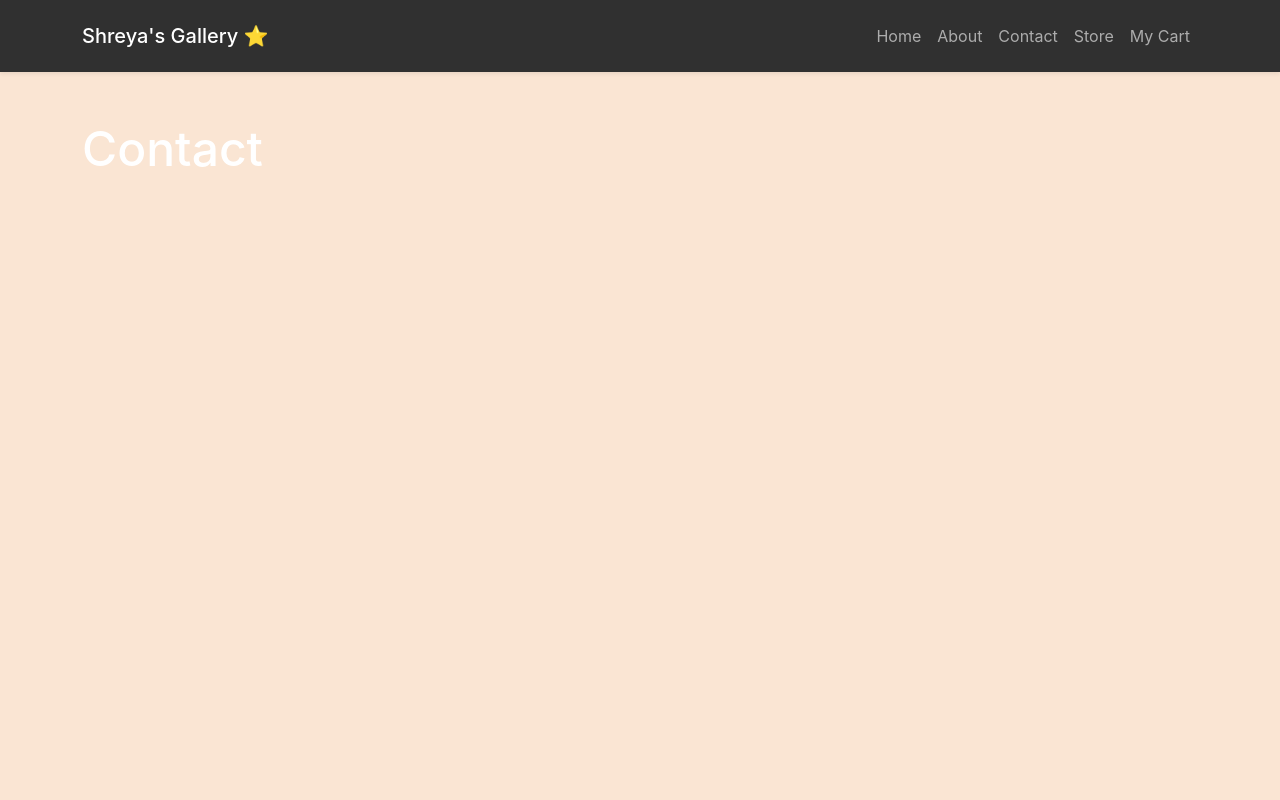
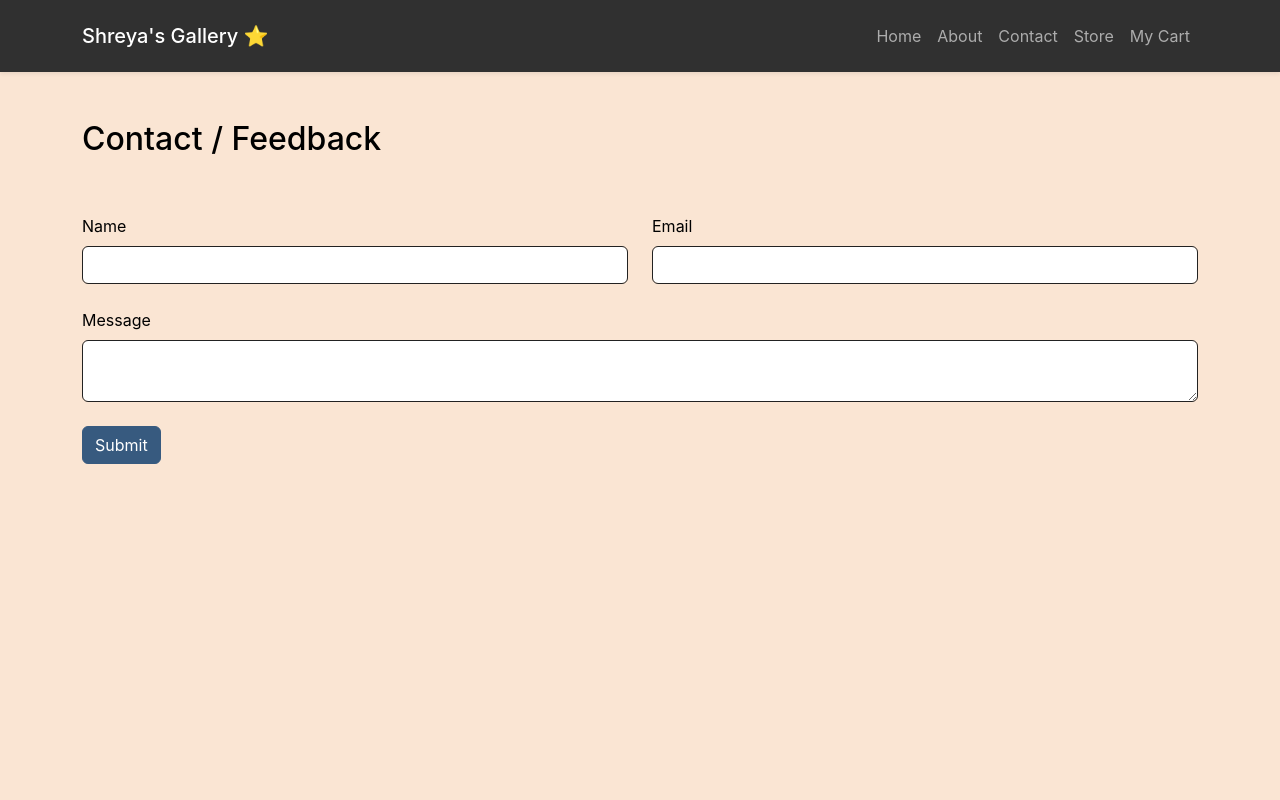
Before and after one commit to iamvkm/shreya-gallery, a React (Create React App) app: page /contact in a window 1280 px wide. Shown: the top 800 px of the page. Built offline with nearby package versions, Linux system fonts and the light colour scheme.

Commit message:
css fixes

```diff
--- a/src/components/Contact/ContactPage.js
+++ b/src/components/Contact/ContactPage.js
@@ -2,15 +2,57 @@ import React from 'react'
 import Fade from 'react-reveal/Fade'
 import './contact-page.css'
 
+import { ToastContainer, toast } from 'react-toastify';
+import 'react-toastify/dist/ReactToastify.min.css';
+
 function ContactPage() {
+
+    const showToast = () => {
+        return (
+            toast.dark('Message sent!', {
+                position: "top-center",
+                autoClose: 5000,
+                hideProgressBar: false,
+                closeOnClick: true,
+                pauseOnHover: true,
+                draggable: true,
+                progress: undefined,
+            })
+        )
+    }
+
     return (
         <Fade>
             <div className="contact-page">
                 <div className="container">
-                    <h1 className="mt-5">Contact</h1>
+                    <ToastContainer />
+                    <h3 className="mt-5">Contact / Feedback</h3>
+                    <form className="py-5" name="contact" method="POST" data-netlify="true" action={showToast}>
+                        <div className="row">
+                            <div className="col-md-6 col-sm-12">
+                                <div class="form-outline mb-4">
+                                    <label class="form-label" for="name">Name</label>
+                                    <input type="name" id="name" class="form-control" />
+                                </div>
+                            </div>
+                            <div className="col-md-6 col-sm-12">
+                                <div class="form-outline mb-4">
+                                    <label class="form-label" for="email">Email</label>
+                                    <input type="email" id="email" class="form-control" />
+                                </div>
+                            </div>
+                            <div className="col-md-12 col-sm-12">
+                                <div class="form-outline mb-4">
+                                    <label class="form-label" for="message">Message</label>
+                                    <textarea type="text" id="message" class="form-control" />
+                                </div>
+                            </div>
+                        </div>
+                        <button type="submit" class="btn btn-primary">Submit</button>
+                    </form>
                 </div>
             </div>
-        </Fade>
+        </Fade >
     )
 }
 
--- a/src/components/Contact/contact-page.css
+++ b/src/components/Contact/contact-page.css
@@ -1,3 +1,4 @@
 .contact-page {
-    height: 100vh;
+  color: black;
+  height: 100vh;
 }
```
